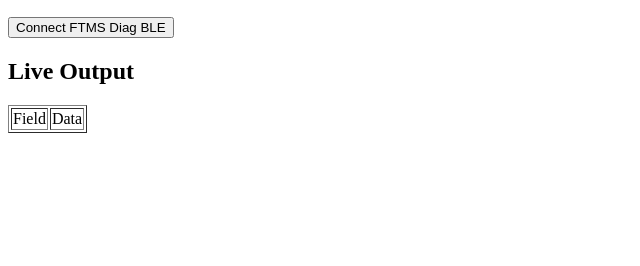
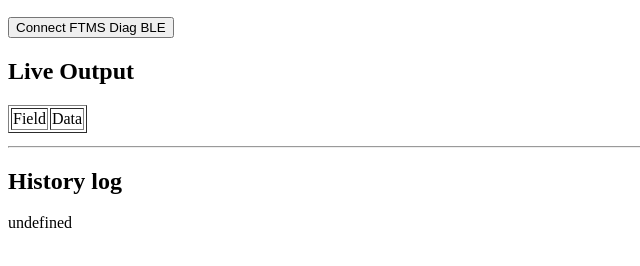
Before and after one commit to canssens/demo-sport-webble, a plain HTML site: page demo-diag-info.html in a window 1280 px wide. Shown: the part 110-376 px from the top of the page, without its empty margins (0-640 px from the left). Drawn offline with Linux system fonts and the light colour scheme.

Commit message:
Add a loguer in the localstorage

```diff
--- a/demo-diag-info.html
+++ b/demo-diag-info.html
@@ -44,6 +44,11 @@
     </div>
 
 
+    <hr />
+    <h2>History log</h2>
+    <div id="historyLog"></div>
+
+
   <script>
     //Log management
     var ChromeSamples = {
@@ -85,6 +90,10 @@
 
       newCell1.innerHTML = field;
       newCell2.innerHTML = data;
+
+      // append also to the history log
+      historyLogBuffer = historyLogBuffer + field + " : " + data + "<br>";
+
     }
   </script>
 
@@ -166,6 +175,10 @@
       addRow("dataTable", "Software Revision", enc.decode(valueSoftware));
 
 
+      // log history
+      let currentDate = new Date().toJSON().slice(0, 10);
+      localStorage.historyLog = "<h3>" + currentDate + "</h3>" +  historyLogBuffer + localStorage.historyLog;
+
       //GATT Service 0x180A Device Information
       //GATT Characteristic and Object Type 0x2A29 Manufacturer Name String
       /*
@@ -206,6 +219,11 @@
       }
     });
 
+    var historyLogBuffer = "";
+    // load history log
+    document.getElementById("historyLog").innerHTML = localStorage.historyLog;
+
+
 </script>
 
 
```
